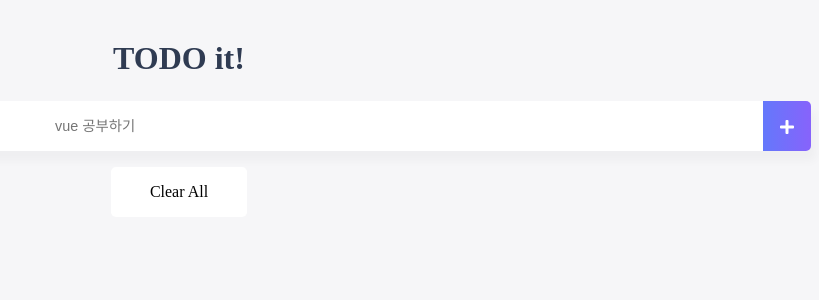
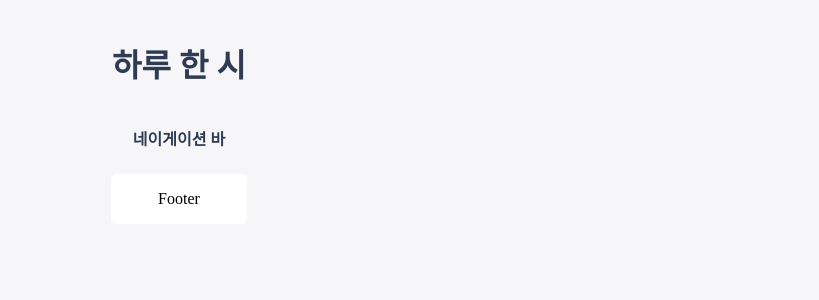
Before and after one commit to jaejin0me/haruhansi, a Vue app in the folder frontend/: page / in a window 1280 px wide. Shown: the top 300 px of the page, without its empty margins (461-1280 px from the left). Built offline with nearby package versions, Linux system fonts and the light colour scheme.

Commit message:
기본적인 프론트엔드를 추가 #3 repository name 변경하기 전에 하던 작업 commit

```diff
--- a/frontend/src/App.vue
+++ b/frontend/src/App.vue
@@ -1,17 +1,23 @@
 <template>
   <div id="app">
-	  <TodoHeader></TodoHeader>
-	  <TodoInput v-on:addTodo="addTodo"></TodoInput>
-	  <TodoList v-bind:propsdata="todoItems" @removeTodo="removeTodo"></TodoList>
-	  <TodoFooter v-on:removeAll="clearAll"></TodoFooter>
+	  <Header></Header>
+	  <Navbar></Navbar>
+	  <Footer></Footer>
+	  <!--
+	  <Input v-on:addTodo="addTodo"></Input>
+	  <List v-bind:propsdata="todoItems" @removeTodo="removeTodo"></List>
+	  <Footer v-on:removeAll="clearAll"></Footer>
+	  !-->
   </div>
 </template>
 
 <script>
-import TodoFooter from './components/TodoFooter.vue'
-import TodoInput from './components/TodoInput.vue'
-import TodoList from './components/TodoList.vue'
-import TodoHeader from './components/TodoHeader.vue'
+import Footer from './components/Footer.vue'
+import Navbar from './components/Navbar.vue'
+import Input from './components/Input.vue'
+import List from './components/List.vue'
+import Header from './components/Header.vue'
+import Mainpage from './components/Mainpage.vue'
 
 export default {
 	data() {
@@ -41,10 +47,11 @@ export default {
 		}
 	},
 	components: {
-		'TodoHeader': TodoHeader,
-		'TodoFooter': TodoFooter,
-		'TodoList': TodoList,
-		'TodoInput': TodoInput,
+		'Header': Header,
+		'Footer': Footer,
+		'List': List,
+		'Input': Input,
+		'Navbar': Navbar,
 	}
 }
 </script>
--- a/frontend/src/components/TodoFooter.vue
+++ b/frontend/src/components/Footer.vue
@@ -1,15 +1,12 @@
 <template>
 	<div class="clearAllContainer">
-		<span class="clearAllbtn" @click="clearTodo">Clear All</span>
+		Footer
 	</div>
 </template>
 
 <script>
 export default {
 	methods: {
-		clearTodo() {
-			this.$emit('removeAll');
-		}
 	}
 }
 </script>
--- a/frontend/src/components/TodoHeader.vue
+++ b/frontend/src/components/Header.vue
@@ -1,6 +1,6 @@
 <template>
 	<header>
-		<h1>TODO it!</h1>
+		<h1>하루 한 시</h1>
 	</header>
 </template>
 
--- /dev/null
+++ b/frontend/src/components/Mainpage.vue
@@ -0,0 +1,18 @@
+<template>
+	<div class="Mainpage">
+		메인페이지
+	</div>
+</template>
+
+<script>
+export default {
+}
+</script>
+
+<style>
+	.Mainpage {
+		color: #2f3b52;
+		font-weight: 900;
+		margin: 2.5rem 0 1.5rem
+	}
+</style>
--- /dev/null
+++ b/frontend/src/components/Navbar.vue
@@ -0,0 +1,18 @@
+<template>
+	<div class="Navbar">
+		네이게이션 바
+	</div>
+</template>
+
+<script>
+export default {
+}
+</script>
+
+<style>
+	.Navbar {
+		color: #2f3b52;
+		font-weight: 900;
+		margin: 2.5rem 0 1.5rem
+	}
+</style>
```
Also changed, not shown: frontend/src/components/Input.vue (renamed from frontend/src/components/TodoInput.vue), frontend/src/components/List.vue (renamed from frontend/src/components/TodoList.vue).
